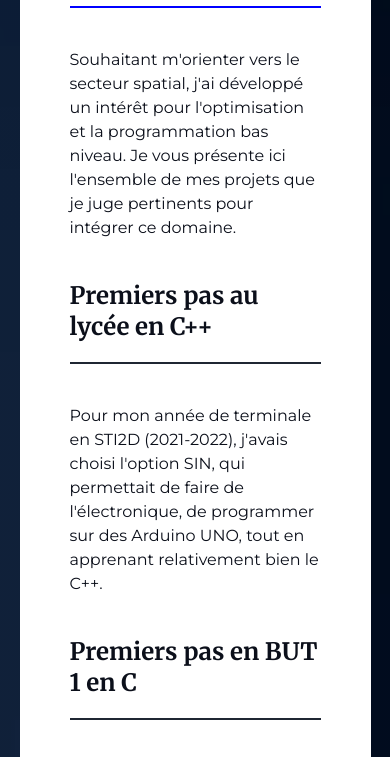
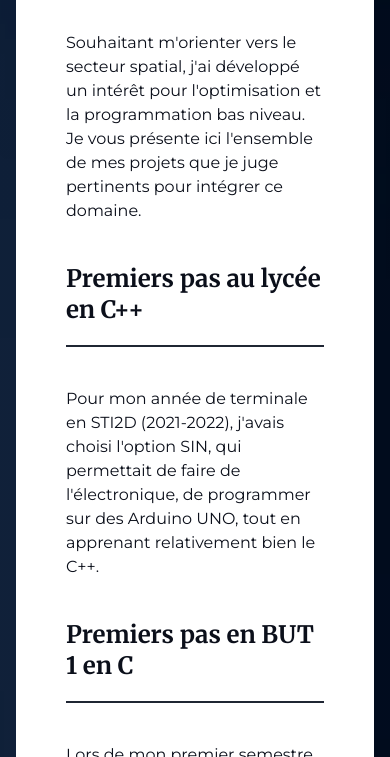
Before and after one commit to ffillouxdev/from-c-cpp-to-orbit, a plain HTML site: page public/index.html in a window 390 px wide. Shown: the part 264-1021 px from the top of the page. Drawn offline with nearby package versions, Linux system fonts and the light colour scheme; a web font is replaced by a local one.

Commit message:
fix : css responsif iphone 2

```diff
--- a/public/assets/styles/style.css
+++ b/public/assets/styles/style.css
@@ -226,7 +226,8 @@ body {
 @media (max-width: 1400px) {
   .layout__main {
     display: block;
-    grid-template-columns:none;
+    grid-template-columns: none;
+    padding: 0 1rem;
   }
 
   .layout__grid-1,
@@ -235,6 +236,10 @@ body {
   }
 
   .layout__grid-2 {
-    width: 90vw;
+    width: 100%;
+    padding-left: 0;
+    padding-right: 0;
+    margin: 0 auto;
+    box-sizing: border-box;
   }
 }
```
